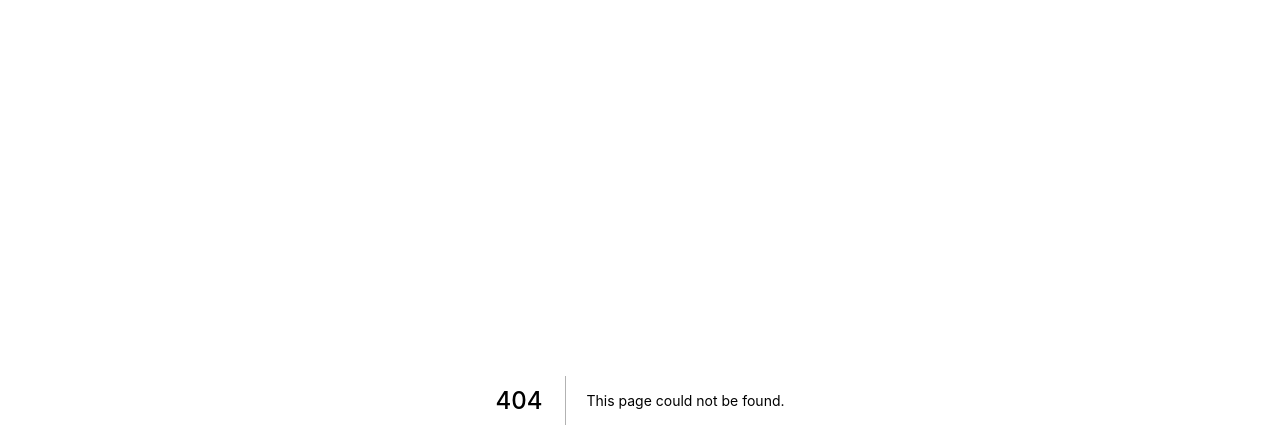
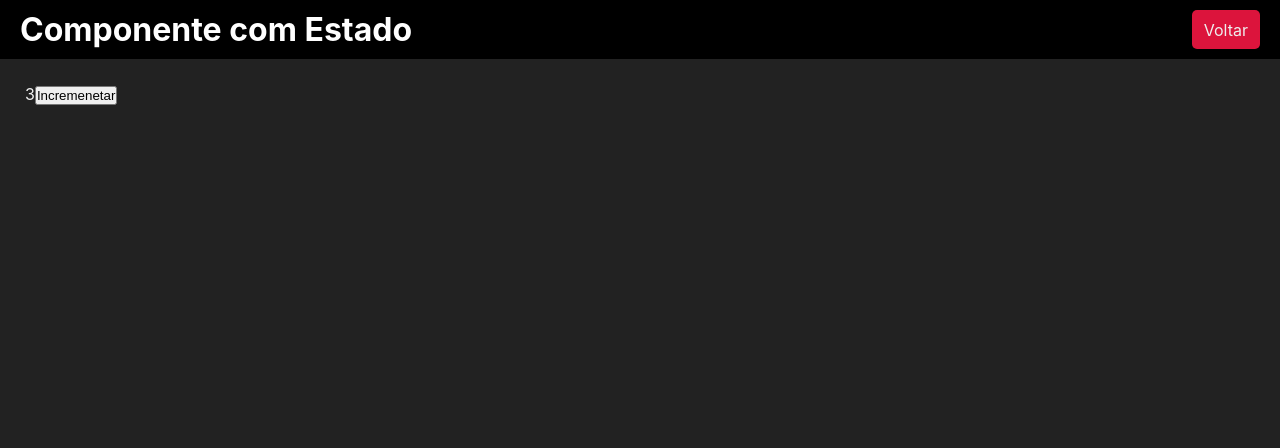
Before and after one commit to GuilCMattos/fundamentsNextJs, a Next.js app: page /estado in a window 1280 px wide. Before the commit this address had no page. Shown: the top 448 px of the page. Built offline with nearby package versions, Linux system fonts and the light colour scheme.

Commit message:
add: component useState

```diff
--- /dev/null
+++ b/src/pages/estado.jsx
@@ -0,0 +1,20 @@
+import { useState } from "react";
+import Layout from "../components/Layout";
+
+export default function Estado() {
+
+    let numero = 3
+    const [number, setNumber] = useState(numero)
+
+    function inc() {
+        setNumber(number + 1)
+    }
+    return (
+        <Layout title="Componente com Estado">
+
+            <span>{number}</span>
+            <button onClick={e=> inc()}>Incremenetar</button>
+
+        </Layout>
+    )
+}
--- a/src/pages/index.jsx
+++ b/src/pages/index.jsx
@@ -18,6 +18,7 @@ export default function Home() {
        <Nav text='Jsx' destino="/jsx" cor="crimson"></Nav>
        <Nav text='Nav' destino="/nav/" cor="crimson"></Nav>
        <Nav text='Código ' destino="/client/sp/321" cor="darkblue"></Nav>
+       <Nav text='Componente com Estado' destino="/estado" cor="purple"></Nav>
         </div>
     )
 }
```
